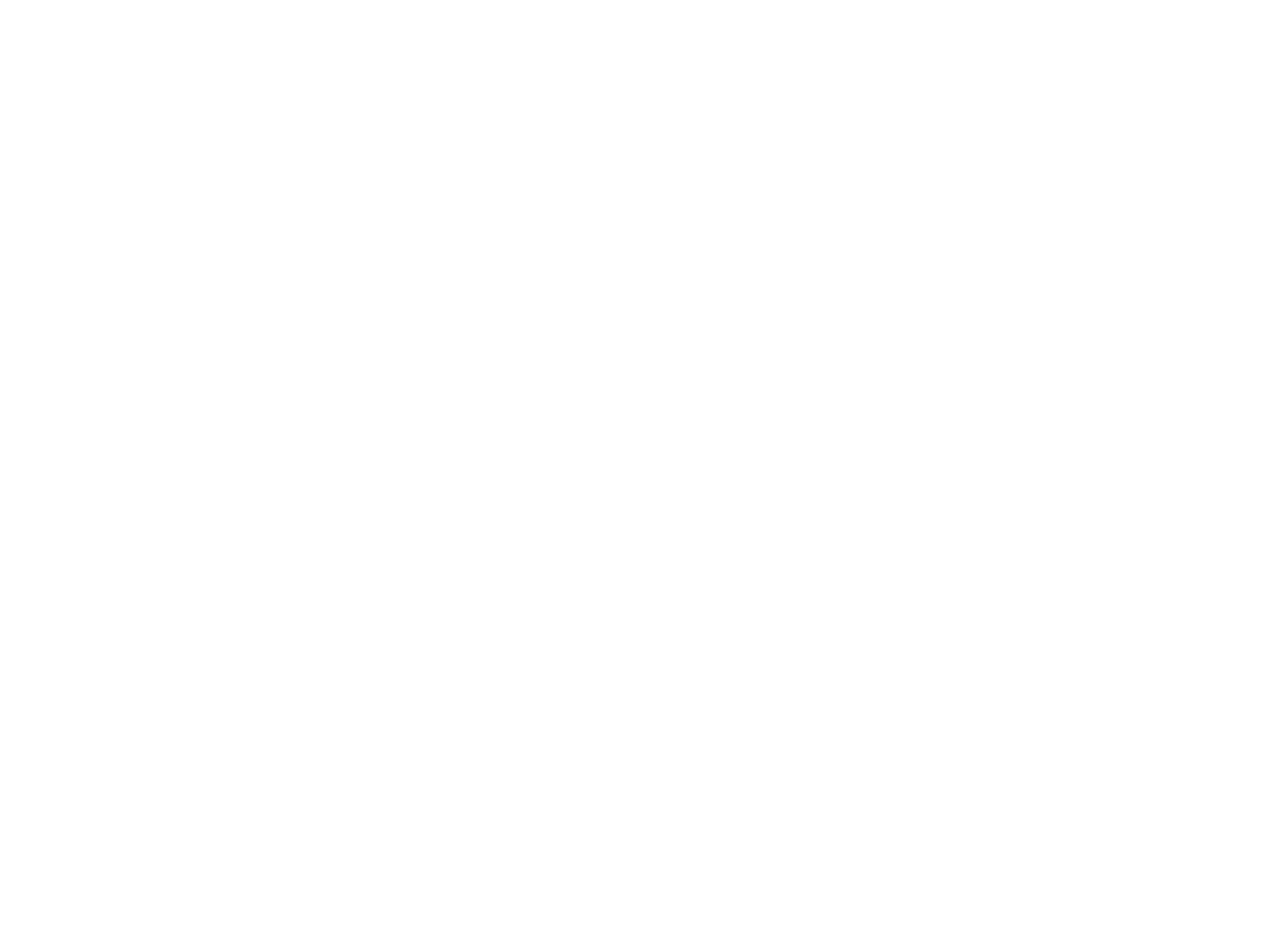
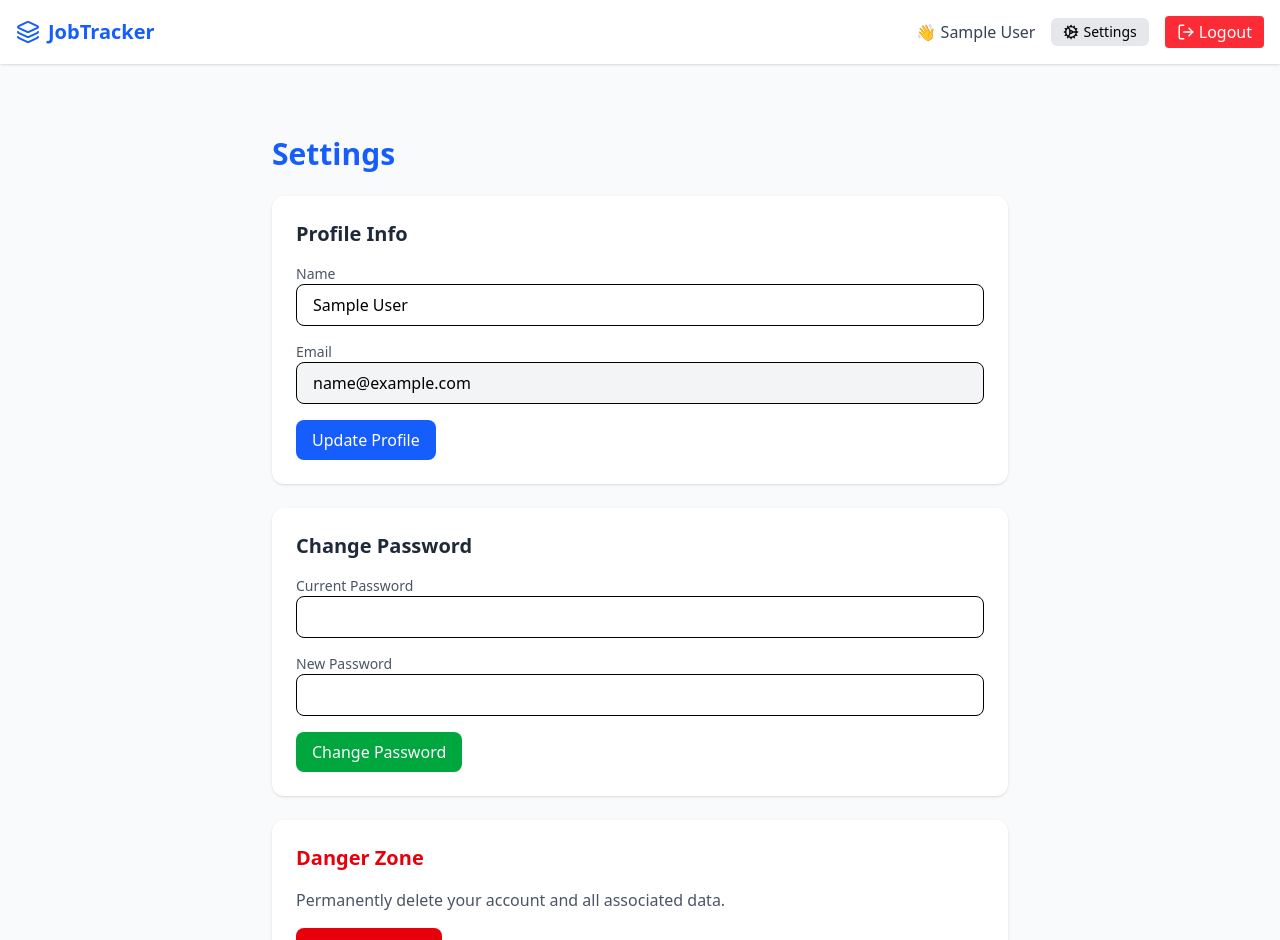
Before and after one commit to sunilbalamidev/Job-Tracker, a React (Vite) app in the folder job-tracker-client/: page /settings in a window 1280 px wide. Before the commit this address had no page. Shown: the top 940 px of the page. Before the commit the page ends 800 px from the top, so only its background shows below. Built offline with nearby package versions, Linux system fonts and the light colour scheme; sample sign-in values are in the browser's storage.

Commit message:
Setting page and functionality implements

```diff
--- a/job-tracker-client/src/App.jsx
+++ b/job-tracker-client/src/App.jsx
@@ -4,38 +4,46 @@
 import Register from "./pages/Register";
 import Dashboard from "./pages/Dashboard";
 import AddJob from "./pages/AddJob";
+import Settings from "./pages/Settings";
 import ProtectedRoute from "./components/ProtectedRoute";
+import PublicRoute from "./components/PublicRoute";
+import ProtectedLayout from "./layouts/ProtectedLayout";
 
 const App = () => {
   return (
     <Routes>
+      {/* Public Routes */}
       <Route path="/" element={<Landing />} />
-      <Route path="/login" element={<Login />} />
-      <Route path="/register" element={<Register />} />
       <Route
-        path="/dashboard"
+        path="/login"
         element={
-          <ProtectedRoute>
-            <Dashboard />
-          </ProtectedRoute>
+          <PublicRoute>
+            <Login />
+          </PublicRoute>
         }
       />
       <Route
-        path="/add-job"
+        path="/register"
+        element={
+          <PublicRoute>
+            <Register />
+          </PublicRoute>
+        }
+      />
+
+      {/* Protected Routes with Layout */}
+      <Route
         element={
           <ProtectedRoute>
-            <AddJob />
+            <ProtectedLayout />
           </ProtectedRoute>
         }
-      />
-      <Route
-        path="/edit-job/:id"
-        element={
-          <ProtectedRoute>
-            <AddJob />
-          </ProtectedRoute>
-        }
-      />
+      >
+        <Route path="/dashboard" element={<Dashboard />} />
+        <Route path="/add-job" element={<AddJob />} />
+        <Route path="/edit-job/:id" element={<AddJob />} />
+        <Route path="/settings" element={<Settings />} />
+      </Route>
     </Routes>
   );
 };
--- /dev/null
+++ b/job-tracker-client/src/components/PublicRoute.jsx
@@ -0,0 +1,15 @@
+import { Navigate } from "react-router-dom";
+import { useAuth } from "../context/AuthContext";
+
+const PublicRoute = ({ children }) => {
+  const { user } = useAuth();
+
+  // If user is already logged in, redirect to dashboard
+  if (user) {
+    return <Navigate to="/dashboard" replace />;
+  }
+
+  return children;
+};
+
+export default PublicRoute;
--- /dev/null
+++ b/job-tracker-client/src/layouts/ProtectedLayout.jsx
@@ -0,0 +1,54 @@
+// src/layouts/ProtectedLayout.jsx
+import { Outlet } from "react-router-dom";
+import { LogOut, Layers3, Cog } from "lucide-react";
+import { useAuth } from "../context/AuthContext";
+import { Link, useNavigate } from "react-router-dom";
+
+const ProtectedLayout = () => {
+  const { user, logout } = useAuth();
+  const navigate = useNavigate();
+
+  const handleLogout = () => {
+    logout();
+    navigate("/login");
+  };
+
+  return (
+    <div className="min-h-screen bg-gray-50">
+      {/* Header/Navbar */}
+      <header className="flex items-center justify-between p-4 shadow bg-white sticky top-0 z-20">
+        <Link
+          to="/dashboard"
+          className="flex items-center gap-2 text-xl font-bold text-blue-600"
+        >
+          <Layers3 />
+          JobTracker
+        </Link>
+        <div className="flex items-center gap-4">
+          <span className="text-gray-700 hidden sm:block">👋 {user?.name}</span>
+          <Link
+            to="/settings"
+            className="flex items-center gap-1 text-sm bg-gray-200 hover:bg-gray-300 px-3 py-1 rounded-md transition"
+          >
+            <Cog size={16} />
+            Settings
+          </Link>
+          <button
+            onClick={handleLogout}
+            className="flex items-center gap-1 px-3 py-1 bg-red-500 text-white rounded hover:bg-red-600"
+          >
+            <LogOut size={18} />
+            Logout
+          </button>
+        </div>
+      </header>
+
+      {/* Protected Pages Render Here */}
+      <main className="max-w-5xl mx-auto px-4 py-8">
+        <Outlet />
+      </main>
+    </div>
+  );
+};
+
+export default ProtectedLayout;
--- a/job-tracker-client/src/pages/Register.jsx
+++ b/job-tracker-client/src/pages/Register.jsx
@@ -1,50 +1,39 @@
 import { useState } from "react";
-import { useNavigate } from "react-router-dom";
-import { useAuth } from "../context/AuthContext";
 import axiosInstance from "../api/axious";
 import { toast } from "react-toastify";
+import { useAuth } from "../context/AuthContext";
+import { useNavigate } from "react-router-dom";
 
 function Register() {
-  const [formData, setFormData] = useState({
-    name: "",
-    email: "",
-    password: "",
-  });
-  const [loading, setLoading] = useState(false);
-
+  const [name, setName] = useState("");
+  const [email, setEmail] = useState("");
+  const [password, setPassword] = useState("");
   const { login } = useAuth();
   const navigate = useNavigate();
 
-  const handleChange = (e) => {
-    setFormData((prev) => ({
-      ...prev,
-      [e.target.name]: e.target.value,
-    }));
-  };
-
   const handleSubmit = async (e) => {
     e.preventDefault();
-    setLoading(true);
-
     try {
-      const res = await axiosInstance.post("/auth/register", formData);
+      const res = await axiosInstance.post("/auth/register", {
+        name,
+        email,
+        password,
+      });
       const { user, token } = res.data;
-
       login(user, token);
       toast.success("Registration successful");
       navigate("/dashboard");
     } catch (err) {
       toast.error(err.response?.data?.error || "Registration failed");
-    } finally {
-      setLoading(false);
+      console.error("Registration error", err);
     }
   };
 
   return (
     <div className="min-h-screen flex items-center justify-center bg-gray-100 px-4">
       <div className="max-w-md w-full bg-white p-8 rounded-xl shadow-md">
-        <h2 className="text-2xl font-bold mb-6 text-center text-blue-700">
-          Create Your Account
+        <h2 className="text-2xl font-bold mb-6 text-center text-gray-800">
+          Register
         </h2>
         <form className="space-y-5" onSubmit={handleSubmit}>
           <div>
@@ -53,9 +42,8 @@
             </label>
             <input
               type="text"
-              name="name"
-              value={formData.name}
-              onChange={handleChange}
+              value={name}
+              onChange={(e) => setName(e.target.value)}
               className="w-full px-4 py-2 border rounded-lg focus:outline-none focus:ring-2 focus:ring-blue-500"
               placeholder="Your full name"
               required
@@ -67,9 +55,8 @@
             </label>
             <input
               type="email"
-              name="email"
-              value={formData.email}
-              onChange={handleChange}
+              value={email}
+              onChange={(e) => setEmail(e.target.value)}
               className="w-full px-4 py-2 border rounded-lg focus:outline-none focus:ring-2 focus:ring-blue-500"
               placeholder="you@example.com"
               required
@@ -81,9 +68,8 @@
             </label>
             <input
               type="password"
-              name="password"
-              value={formData.password}
-              onChange={handleChange}
+              value={password}
+              onChange={(e) => setPassword(e.target.value)}
               className="w-full px-4 py-2 border rounded-lg focus:outline-none focus:ring-2 focus:ring-blue-500"
               placeholder="••••••••"
               required
@@ -91,14 +77,13 @@
           </div>
           <button
             type="submit"
-            disabled={loading}
-            className="w-full bg-blue-600 text-white py-2 px-4 rounded-lg hover:bg-blue-700 transition disabled:opacity-50"
+            className="w-full bg-blue-600 text-white py-2 px-4 rounded-lg hover:bg-blue-700 transition"
           >
-            {loading ? "Registering..." : "Register"}
+            Register
           </button>
         </form>
         <p className="text-sm text-center mt-4 text-gray-600">
-          Already have an account?{" "}
+          Already have an account?
           <a href="/login" className="text-blue-600 hover:underline">
             Login
           </a>
--- a/job-tracker-client/src/pages/Settings.jsx
+++ b/job-tracker-client/src/pages/Settings.jsx
@@ -1,98 +1,153 @@
+import { useState } from "react";
 import { useAuth } from "../context/AuthContext";
-import { useNavigate } from "react-router-dom";
+import axiosInstance from "../api/axious";
 import { toast } from "react-toastify";
-import axiosInstance from "../api/axious";
+import { motion } from "framer-motion";
 
-function Settings() {
+const Settings = () => {
   const { user, logout } = useAuth();
-  const navigate = useNavigate();
+  const [name, setName] = useState(user?.name || "");
+  const [email] = useState(user?.email || "");
+  const [password, setPassword] = useState("");
+  const [newPassword, setNewPassword] = useState("");
 
-  const handleLogout = () => {
-    logout();
-    toast.success("Logged out successfully");
-    navigate("/login");
+  const handleUpdateProfile = async (e) => {
+    e.preventDefault();
+    // Replace with real API
+    try {
+      await axiosInstance.put("/users/update-profile", { name });
+      toast.success("Profile updated!");
+    } catch (err) {
+      toast.error(err.response?.data?.error || "Failed to update profile");
+    }
+    const updatedUser = { ...user, name };
+    localStorage.setItem("user", JSON.stringify(updatedUser));
+    window.location.reload(); // simple force-refresh
   };
+
+  const handleChangePassword = async (e) => {
+    e.preventDefault();
+    try {
+      await axiosInstance.put("/users/update-password", {
+        oldPassword: password,
+        newPassword,
+      });
+      toast.success("Password updated!");
+      setPassword("");
+      setNewPassword("");
+    } catch (err) {
+      toast.error(err.response?.data?.error || "Failed to update password");
+    }
+  };
+
   const handleDeleteAccount = async () => {
-    const confirm = window.confirm(
-      "Are you sure? This will permanently delete your account."
-    );
-    if (!confirm) return;
-
+    if (!window.confirm("Are you sure you want to delete account?")) return;
     try {
       await axiosInstance.delete("/users/delete");
-      logout(); // clear auth
-      toast.success("Your account has been deleted.");
-      navigate("/register");
+      logout();
+      toast.success("Account deleted");
     } catch (err) {
-      toast.error("Failed to delete account.");
-      console.error(err.response?.data || err.message);
+      toast.error("Failed to delete account", err);
     }
   };
 
   return (
-    <div className="min-h-screen flex items-center justify-center bg-gray-100 px-4">
-      <div className="max-w-xl w-full bg-white p-8 rounded-xl shadow-md">
-        {/* Page Title */}
-        <h2 className="text-2xl font-bold mb-6 text-center text-gray-800">
-          Account Settings
+    <motion.div
+      initial={{ opacity: 0 }}
+      animate={{ opacity: 1 }}
+      className="max-w-3xl mx-auto px-4 py-10"
+    >
+      <h1 className="text-3xl font-bold mb-6 text-blue-600">Settings</h1>
+
+      {/* Profile Info */}
+      <section className="bg-white shadow rounded-xl p-6 mb-6">
+        <h2 className="text-xl font-semibold mb-4 text-gray-800">
+          Profile Info
         </h2>
+        <form onSubmit={handleUpdateProfile} className="space-y-4">
+          <div>
+            <label className="block text-sm font-medium text-gray-600">
+              Name
+            </label>
+            <input
+              type="text"
+              value={name}
+              onChange={(e) => setName(e.target.value)}
+              className="w-full px-4 py-2 border rounded-lg focus:ring-2 focus:ring-blue-500"
+            />
+          </div>
+          <div>
+            <label className="block text-sm font-medium text-gray-600">
+              Email
+            </label>
+            <input
+              type="email"
+              value={email}
+              disabled
+              className="w-full px-4 py-2 border bg-gray-100 rounded-lg"
+            />
+          </div>
+          <button
+            type="submit"
+            className="bg-blue-600 text-white px-4 py-2 rounded-lg hover:bg-blue-700 transition"
+          >
+            Update Profile
+          </button>
+        </form>
+      </section>
 
-        {/* 1. User Info Section */}
-        <div className="mb-6">
-          <h3 className="text-xl font-semibold mb-2 text-gray-700">
-            Account Info
-          </h3>
-          <p>
-            <strong>Name:</strong> {user?.name}
-          </p>
-          <p>
-            <strong>Email:</strong> {user?.email}
-          </p>
-          <p>
-            <strong>Member Since:</strong>{" "}
-            {user?.createdAt
-              ? new Date(user.createdAt).toLocaleDateString()
-              : "N/A"}
-          </p>
-        </div>
-
-        {/* 2. Change Password Stub */}
-        <div className="mb-6">
-          <h3 className="text-xl font-semibold mb-2 text-gray-700">
-            Change Password
-          </h3>
-          <p className="text-sm text-gray-500 mb-2">Feature coming soon.</p>
-          <button className="bg-yellow-500 text-white py-2 px-4 rounded hover:bg-yellow-600 transition">
+      {/* Change Password */}
+      <section className="bg-white shadow rounded-xl p-6 mb-6">
+        <h2 className="text-xl font-semibold mb-4 text-gray-800">
+          Change Password
+        </h2>
+        <form onSubmit={handleChangePassword} className="space-y-4">
+          <div>
+            <label className="block text-sm font-medium text-gray-600">
+              Current Password
+            </label>
+            <input
+              type="password"
+              value={password}
+              onChange={(e) => setPassword(e.target.value)}
+              className="w-full px-4 py-2 border rounded-lg focus:ring-2 focus:ring-blue-500"
+            />
+          </div>
+          <div>
+            <label className="block text-sm font-medium text-gray-600">
+              New Password
+            </label>
+            <input
+              type="password"
+              value={newPassword}
+              onChange={(e) => setNewPassword(e.target.value)}
+              className="w-full px-4 py-2 border rounded-lg focus:ring-2 focus:ring-blue-500"
+            />
+          </div>
+          <button
+            type="submit"
+            className="bg-green-600 text-white px-4 py-2 rounded-lg hover:bg-green-700 transition"
+          >
             Change Password
           </button>
-        </div>
+        </form>
+      </section>
 
-        {/* 3. Danger Zone - Delete Account Stub */}
-        <div className="mb-6">
-          <h3 className="text-xl font-semibold mb-2 text-gray-700">
-            Danger Zone
-          </h3>
-          <p className="text-sm text-gray-500 mb-2">
-            This will permanently delete your account.
-          </p>
-          <button
-            className="bg-red-500 text-white py-2 px-4 rounded hover:bg-red-600 transition"
-            onClick={handleDeleteAccount}
-          >
-            Delete My Account
-          </button>
-        </div>
-
-        {/* 4. Logout Button */}
+      {/* Danger Zone */}
+      <section className="bg-white shadow rounded-xl p-6">
+        <h2 className="text-xl font-semibold mb-4 text-red-600">Danger Zone</h2>
+        <p className="text-gray-600 mb-4">
+          Permanently delete your account and all associated data.
+        </p>
         <button
-          onClick={handleLogout}
-          className="w-full bg-gray-800 text-white py-2 px-4 rounded hover:bg-gray-900 transition"
+          onClick={handleDeleteAccount}
+          className="bg-red-600 text-white px-4 py-2 rounded-lg hover:bg-red-700 transition"
         >
-          Logout
+          Delete Account
         </button>
-      </div>
-    </div>
+      </section>
+    </motion.div>
   );
-}
+};
 
 export default Settings;
```
Also changed, not shown: job-tracker-client/src/pages/Dashboard.jsx (+1 -17 lines), 1 other file (tests, documents, lock files or other folders).
